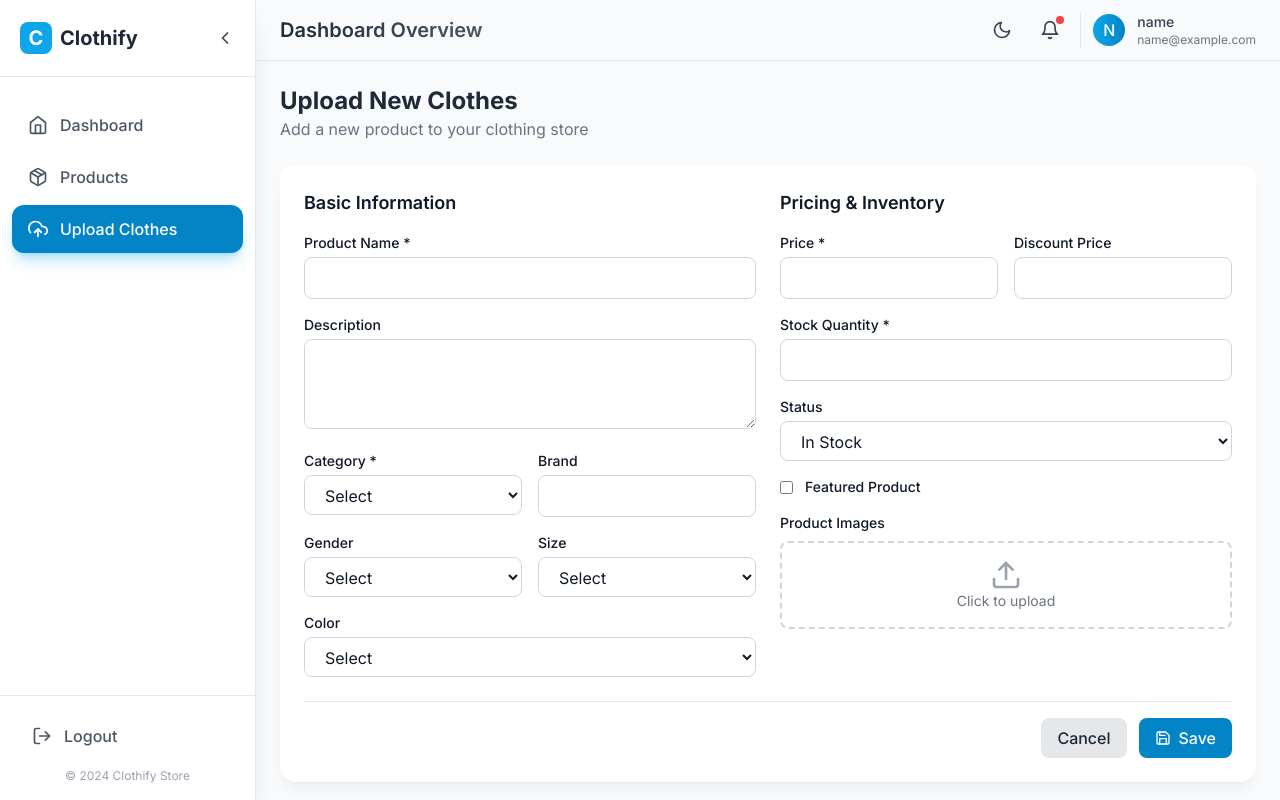
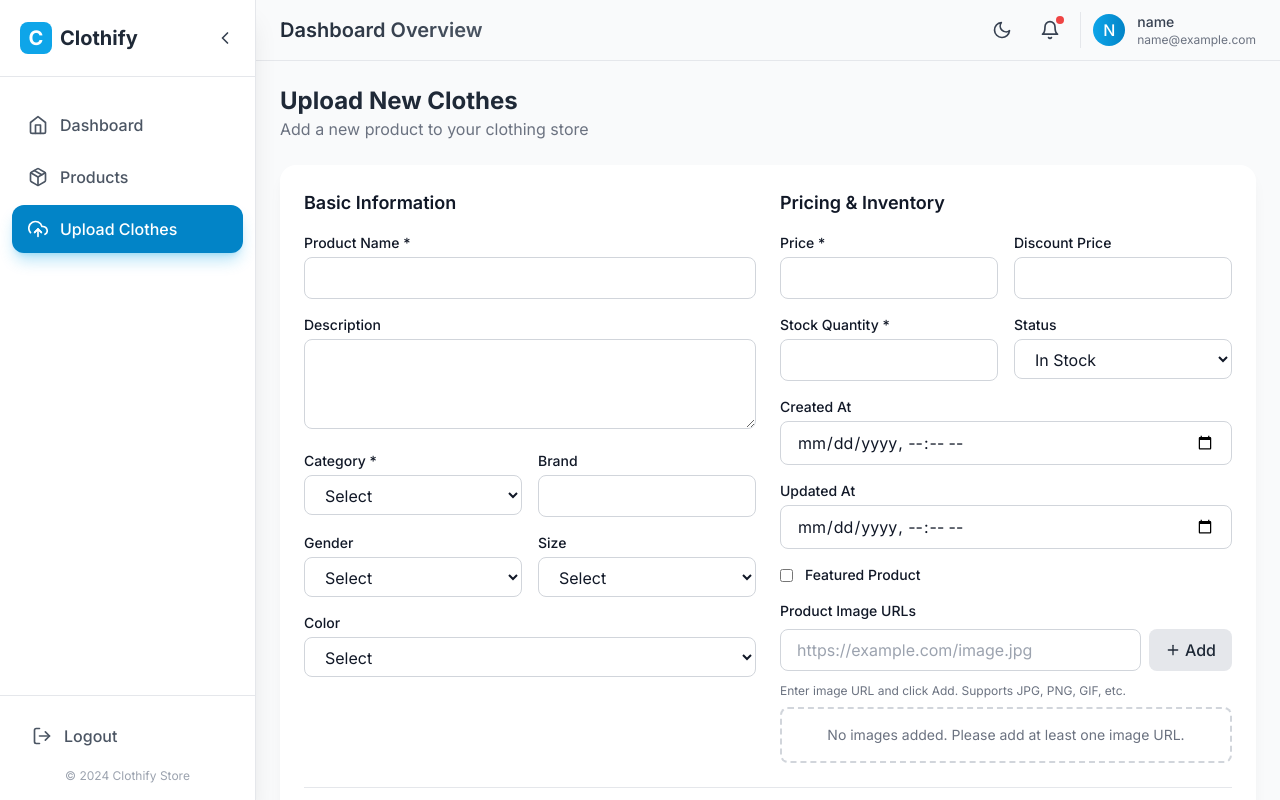
Before and after one commit to khunthetpaing796-ship-it/Clothing-admin, a React (Vite) app: page /upload in a window 1280 px wide. Built offline with nearby package versions, Linux system fonts and the light colour scheme; sample sign-in values are in the browser's storage.

Commit message:
Enhance UploadForm with timestamp fields and image URL support
Added fields for created and updated timestamps, and improved image URL handling.

```diff
--- a/src/components/UploadForm.jsx
+++ b/src/components/UploadForm.jsx
@@ -1,51 +1,62 @@
 import React, { useState, useEffect } from 'react';
-import { FiUpload, FiX, FiSave } from 'react-icons/fi';
+import { FiX, FiSave, FiPlus } from 'react-icons/fi';
 
 const categories = ['T-Shirts', 'Jeans', 'Dresses', 'Jackets', 'Activewear', 'Shoes', 'Accessories'];
-const genders = ['Men', 'Women', 'Unisex', 'Kids'];
+const genders = ['MALE', 'FEMALE', 'UNISEX', 'Kids'];
 const sizes = ['XS', 'S', 'M', 'L', 'XL', 'XXL', '28', '30', '32', '34', '36'];
 const colors = ['Black', 'White', 'Blue', 'Red', 'Green', 'Yellow', 'Pink', 'Purple', 'Brown', 'Gray'];
 
 function UploadForm({ initialData, onSubmit, loading }) {
   const [formData, setFormData] = useState({
-    name: '', description: '', category: '', brand: '', gender: '', size: '', color: '', price: '', discountPrice: '', stock: '', images: [], status: 'In Stock', featured: false
+    name: '', description: '', category: '', brand: '', gender: '', size: '', color: '',
+    price: '', discountPrice: '', stock: '', images: [], status: 'In Stock', featured: false,
+    createdAt: '', updatedAt: ''
   });
-  const [previews, setPreviews] = useState([]);
+  const [imageUrlInput, setImageUrlInput] = useState('');
   const [errors, setErrors] = useState({});
 
   useEffect(() => {
     if (initialData) {
-      setFormData(initialData);
-      setPreviews(initialData.images || []);
+      setFormData({
+        name: initialData.name || '',
+        description: initialData.description || '',
+        category: initialData.category || '',
+        brand: initialData.brand || '',
+        gender: initialData.gender || '',
+        size: initialData.size || '',
+        color: initialData.color || '',
+        price: initialData.price || '',
+        discountPrice: initialData.discountPrice || '',
+        stock: initialData.stock || '',
+        images: initialData.images || [],
+        status: initialData.status || 'In Stock',
+        featured: initialData.featured || false,
+        createdAt: initialData.created_at ? initialData.created_at.slice(0, 16) : '',
+        updatedAt: initialData.updated_at ? initialData.updated_at.slice(0, 16) : ''
+      });
     }
   }, [initialData]);
 
   const handleChange = (e) => {
     const { name, value, type, checked } = e.target;
     setFormData(prev => ({ ...prev, [name]: type === 'checkbox' ? checked : value }));
+    if (errors[name]) setErrors(prev => ({ ...prev, [name]: '' }));
   };
 
-  const handleImages = (e) => {
-    const files = Array.from(e.target.files);
-    const newPreviews = [];
-    const newImages = [];
-    files.forEach(file => {
-      const reader = new FileReader();
-      reader.onloadend = () => {
-        newPreviews.push(reader.result);
-        newImages.push(reader.result);
-        if (newPreviews.length === files.length) {
-          setPreviews(prev => [...prev, ...newPreviews]);
-          setFormData(prev => ({ ...prev, images: [...prev.images, ...newImages] }));
+  // Fix: ensure we use the latest imageUrlInput and trim, prevent duplicates
+  const addImageUrl = () => {
+    console.log('Add clicked, URL:', imageUrlInput);
+    if (imageUrlInput.trim() && !formData.images.includes(imageUrlInput.trim())) {
+      setFormData(prev => ({ ...prev, images: [...prev.images, imageUrlInput.trim()] }));
+      setImageUrlInput('');
+      console.log('Added, new images:', [...formData.images, imageUrlInput.trim()]);
+    } else {
+      console.log('Invalid or duplicate URL');
     }
   };
-      reader.readAsDataURL(file);
-    });
-  };
 
-  const removeImage = (idx) => {
-    setPreviews(previews.filter((_, i) => i !== idx));
-    setFormData(prev => ({ ...prev, images: prev.images.filter((_, i) => i !== idx) }));
+  const removeImage = (index) => {
+    setFormData(prev => ({ ...prev, images: prev.images.filter((_, i) => i !== index) }));
   };
 
   const validate = () => {
@@ -61,7 +72,20 @@ function UploadForm({ initialData, onSubmit, loading }) {
   const handleSubmit = (e) => {
     e.preventDefault();
     if (validate()) {
-      onSubmit({ ...formData, price: parseFloat(formData.price), stock: parseInt(formData.stock), discountPrice: formData.discountPrice ? parseFloat(formData.discountPrice) : null });
+      onSubmit({
+        ...formData,
+        price: parseFloat(formData.price),
+        stock: parseInt(formData.stock),
+        discountPrice: formData.discountPrice ? parseFloat(formData.discountPrice) : null
+      });
+    }
+  };
+
+  // Allow pressing Enter key to add URL
+  const handleKeyPress = (e) => {
+    if (e.key === 'Enter') {
+      e.preventDefault();
+      addImageUrl();
     }
   };
 
@@ -131,10 +155,10 @@ function UploadForm({ initialData, onSubmit, loading }) {
                 <input type="number" name="discountPrice" value={formData.discountPrice} onChange={handleChange} className="input-field" />
               </div>
             </div>
+            <div className="grid grid-cols-2 gap-4">
               <div>
                 <label className="block text-sm font-medium mb-1">Stock Quantity *</label>
                 <input type="number" name="stock" value={formData.stock} onChange={handleChange} className="input-field" />
-              {errors.stock && <p className="text-red-500 text-xs mt-1">{errors.stock}</p>}
               </div>
               <div>
                 <label className="block text-sm font-medium mb-1">Status</label>
@@ -143,29 +167,88 @@ function UploadForm({ initialData, onSubmit, loading }) {
                   <option>Out of Stock</option>
                 </select>
               </div>
+            </div>
+            <div>
+              <label className="block text-sm font-medium mb-1">Created At</label>
+              <input type="datetime-local" name="createdAt" value={formData.createdAt} onChange={handleChange} className="input-field" />
+            </div>
+            <div className="mt-4">
+              <label className="block text-sm font-medium mb-1 ">Updated At</label>
+              <input type="datetime-local" name="updatedAt" value={formData.updatedAt} onChange={handleChange} className="input-field" />
+            </div>
             <div className="flex items-center gap-3">
               <input type="checkbox" name="featured" checked={formData.featured} onChange={handleChange} />
               <label className="text-sm font-medium">Featured Product</label>
             </div>
+
+            {/* Image URL input with working Add button */}
             <div>
-              <label className="block text-sm font-medium mb-2">Product Images</label>
-              <div className="border-2 border-dashed border-gray-300 dark:border-gray-600 rounded-lg p-4">
-                <input type="file" multiple accept="image/*" onChange={handleImages} className="hidden" id="imgUpload" />
-                <label htmlFor="imgUpload" className="flex flex-col items-center cursor-pointer">
-                  <FiUpload size={32} className="text-gray-400" />
-                  <span className="text-sm text-gray-500">Click to upload</span>
-                </label>
+              <label className="block text-sm font-medium mb-2">Product Image URLs</label>
+              <div className="flex gap-2 mb-3">
+                <input
+                  type="url"
+                  value={imageUrlInput}
+                  onChange={(e) => {
+                    console.log('Input value:', e.target.value);
+                    setImageUrlInput(e.target.value);
+                  }}
+                  placeholder="https://example.com/image.jpg"
+                  className="input-field flex-1"
+                />
+                <button
+                  type="button"
+                  onClick={() => {
+                    const url = imageUrlInput.trim();
+                    console.log('Add clicked, URL:', url);
+                    if (url === '') {
+                      alert('Please enter a URL first');
+                      return;
+                    }
+                    if (formData.images.includes(url)) {
+                      alert('This URL already exists');
+                      return;
+                    }
+                    setFormData(prev => ({
+                      ...prev,
+                      images: [...prev.images, url]
+                    }));
+                    setImageUrlInput('');
+                  }}
+                  className="btn-secondary flex items-center gap-1"
+                >
+                  <FiPlus size={16} /> Add
+                </button>
               </div>
-              {previews.length > 0 && (
+              <div className="text-xs text-gray-500 dark:text-gray-400 mb-2">
+                Enter image URL and click Add. Supports JPG, PNG, GIF, etc.
+              </div>
+              {formData.images.length > 0 && (
                 <div className="mt-4 grid grid-cols-4 gap-3">
-                  {previews.map((img, idx) => (
+                  {formData.images.map((url, idx) => (
                     <div key={idx} className="relative group">
-                      <img src={img} className="w-full h-20 object-cover rounded-lg" />
-                      <button type="button" onClick={() => removeImage(idx)} className="absolute -top-2 -right-2 bg-red-500 text-white rounded-full p-1 opacity-0 group-hover:opacity-100 transition">
+                      <img
+                        src={url}
+                        alt={`Product ${idx + 1}`}
+                        className="w-full h-20 object-cover rounded-lg border border-gray-200 dark:border-gray-700"
+                        onError={(e) => { e.target.src = 'https://via.placeholder.com/80?text=Invalid'; }}
+                      />
+                      <button
+                        type="button"
+                        onClick={() => setFormData(prev => ({
+                          ...prev,
+                          images: prev.images.filter((_, i) => i !== idx)
+                        }))}
+                        className="absolute -top-2 -right-2 bg-red-500 text-white rounded-full p-1 opacity-0 group-hover:opacity-100 transition"
+                      >
                         <FiX size={12} />
                       </button>
                     </div>
                   ))}
+                </div>
+              )}
+              {formData.images.length === 0 && (
+                <div className="text-center py-4 border-2 border-dashed border-gray-300 dark:border-gray-600 rounded-lg text-gray-500 dark:text-gray-400 text-sm">
+                  No images added. Please add at least one image URL.
                 </div>
               )}
             </div>
```
Lines whose indentation alone changed are shown as unchanged.
